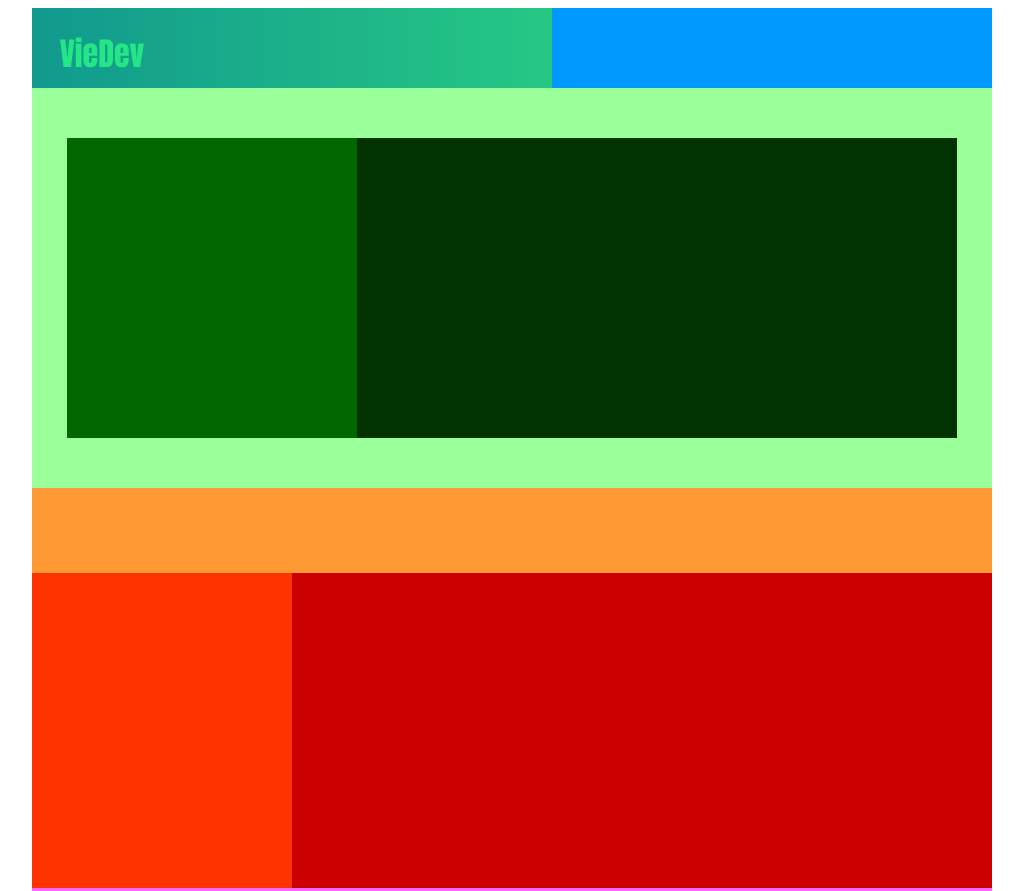
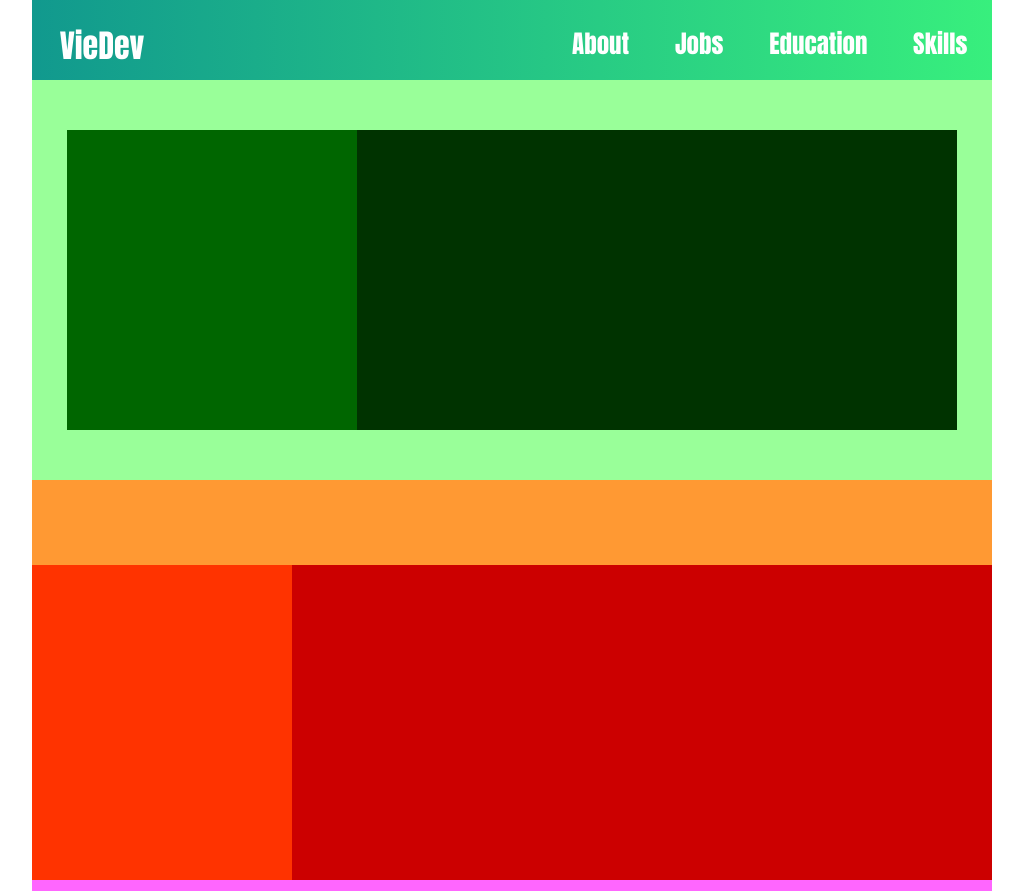
Before and after one commit to viehot/cursoLearning, a plain HTML site: page unidad4/index.html in a window 1280 px wide. Shown: the top 891 px of the page, without its empty margins (128-1151 px from the left). Drawn offline with Linux system fonts and the light colour scheme.

Commit message:
Add button in the nav

```diff
--- a/unidad4/cv.css
+++ b/unidad4/cv.css
@@ -1,5 +1,6 @@
 body {
     font-family: Impact, 'Arial Narrow Bold', sans-serif;
+    margin-top: 0;
 }
 
 header, section, footer {
@@ -12,6 +13,8 @@ header {
     height: 80px;
     background-image: linear-gradient(to right, #11998e
     , #38ef7d);
+    position:sticky;
+    top: 0;
 }
 
 .marca {
@@ -22,14 +25,35 @@ header {
 
 .marca h1 {
     text-align: center;
-    color: #23e684;
+    color: white;
 }
 
 .btn_nav {
-    width: 440px;
+    width: 441px;
     height: 80px;
-    background-color: #0099ff;
     float: right;
+}
+
+.btn_nav ul {
+    margin: 0;
+    padding: 0;
+    list-style-type: none;
+}
+
+.btn_nav ul li {
+    display: inline;
+}
+
+.btn_nav ul li a {
+    display: inline-block;
+    text-decoration: none;
+    color:white;
+    padding: 25px 21px;
+    font-size: 25px;
+}
+
+.btn_nav ul li a:hover {
+    background-color: #31a554;
 }
 
 #about {
--- a/unidad4/index.html
+++ b/unidad4/index.html
@@ -11,7 +11,12 @@
                 <h1>VieDev</h1>
             </div>
             <nav class="btn_nav">
-
+                <ul>
+                    <li><a href="#about">About</a></li>
+                    <li><a href="#work">Jobs</a></li>
+                    <li><a href="#school">Education</a></li>
+                    <li><a href="#code">Skills</a></li>
+                </ul>
             </nav>
         </header>
         <section id="about">
```
